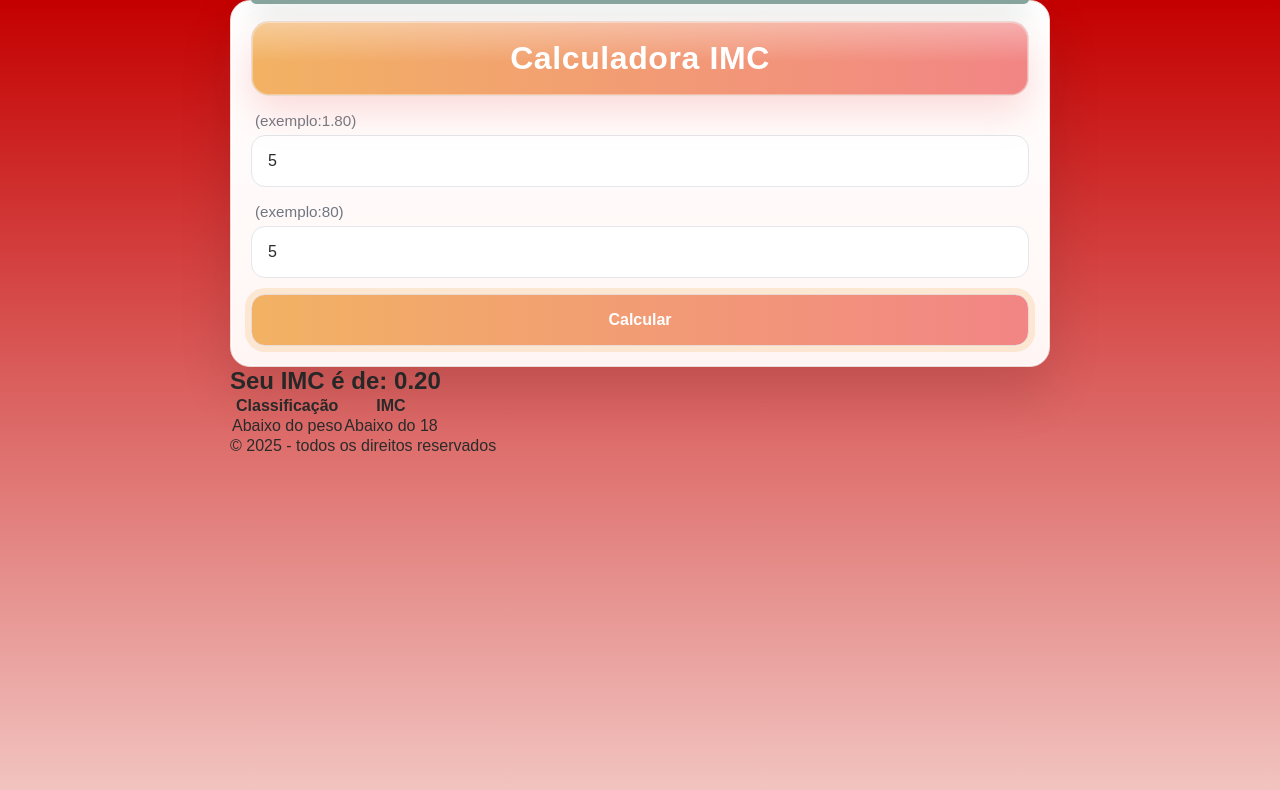
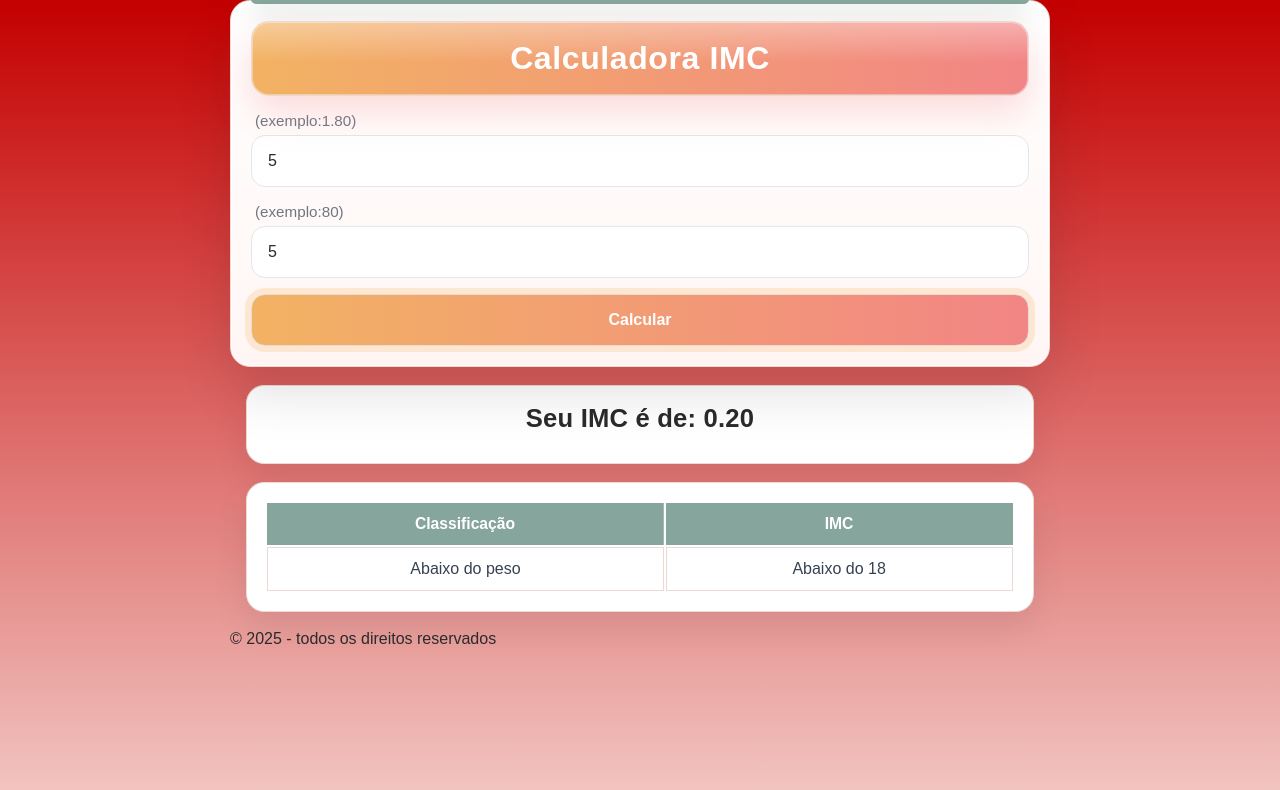
Before and after one commit to CP4-Front-Calculadora-IMC/CP4-Calculadora-IMC, a React (Vite) app: page / in a window 1280 px wide. Both pictures are taken after typing "5", "5" into the empty fields and a click on the button "Calcular". Shown: the top 790 px of the page. Built offline with nearby package versions, Linux system fonts and the light colour scheme.

Commit message:
ADD resultado.css

```diff
--- a/src/css/resultado.css
+++ b/src/css/resultado.css
@@ -0,0 +1,66 @@
+.tabela {
+  margin: 18px auto;
+  padding: 18px;
+  background: #FFFFFF;
+  border: 1px solid #EBD9D4;
+  border-radius: 18px;
+  box-shadow: 0 16px 36px rgba(0,0,0,0.08);
+  max-width: 820px;
+  width: 96%;
+  text-align: center;
+  color: #2b2b2b;
+}
+
+.tabela h2 {
+  font-size: 1.6rem;
+  margin-bottom: 12px;
+  letter-spacing: 0.2px;
+}
+
+.imcSpan, .ImcSpan {
+  display: inline-block;
+  margin-left: 6px;
+  padding: 6px 14px;
+  border-radius: 999px;
+  font-weight: 900;
+  font-size: 2rem;
+  color: #F28585;
+  background: #FCEEEF;
+  border: 1px solid #F2C6C2;
+  box-shadow: 0 6px 16px rgba(242,134,134,0.16);
+}
+
+.tabela table {
+  width: 100%;
+  border-collapse: separate;
+  border-spacing: 0;
+  margin-top: 14px;
+  overflow: hidden;
+  border-radius: 12px;
+}
+
+.tabelaHeader th {
+  background: #86A59D;
+  color: #ffffff;
+  padding: 12px;
+  font-weight: 800;
+  font-size: 0.98rem;
+  border-right: 1px solid rgba(255,255,255,0.24);
+}
+.tabelaHeader th:last-child { border-right: none; }
+
+.tabelaBody td {
+  border: 1px solid #EBD9D4;
+  padding: 12px;
+  font-size: 1rem;
+  color: #374151;
+  background: #FFFFFF;
+}
+
+.tabelaBody tr:nth-child(even) td { background: #F7F1EB; }
+.tabelaBody tr:hover td { background: #FFF8F1; }
+
+@media (max-width: 1024px) {
+  .tabela h2 { font-size: 1.45rem; }
+  .tabela table, .tabela th, .tabela td { font-size: 0.96rem; padding: 10px; }
+}
```
